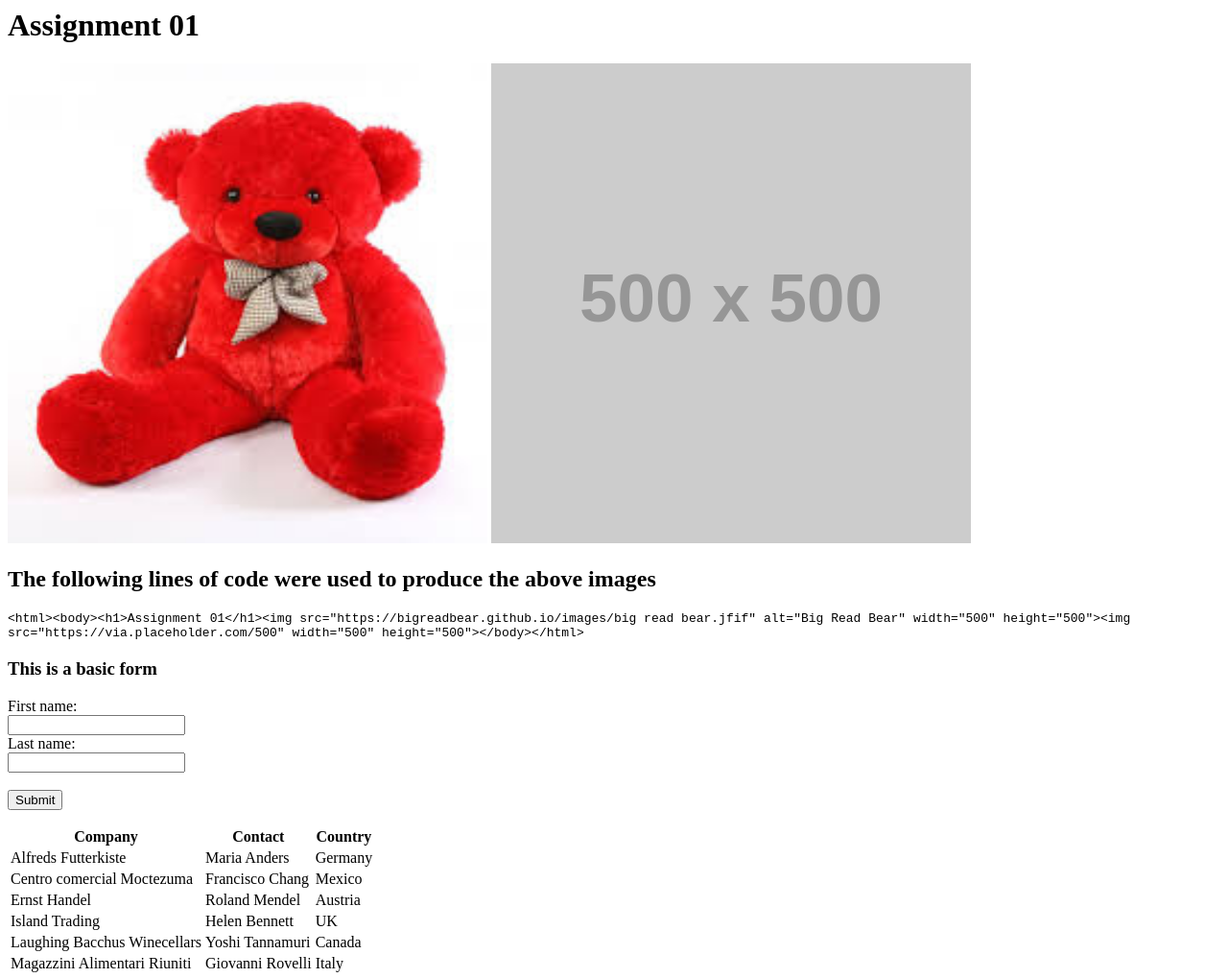
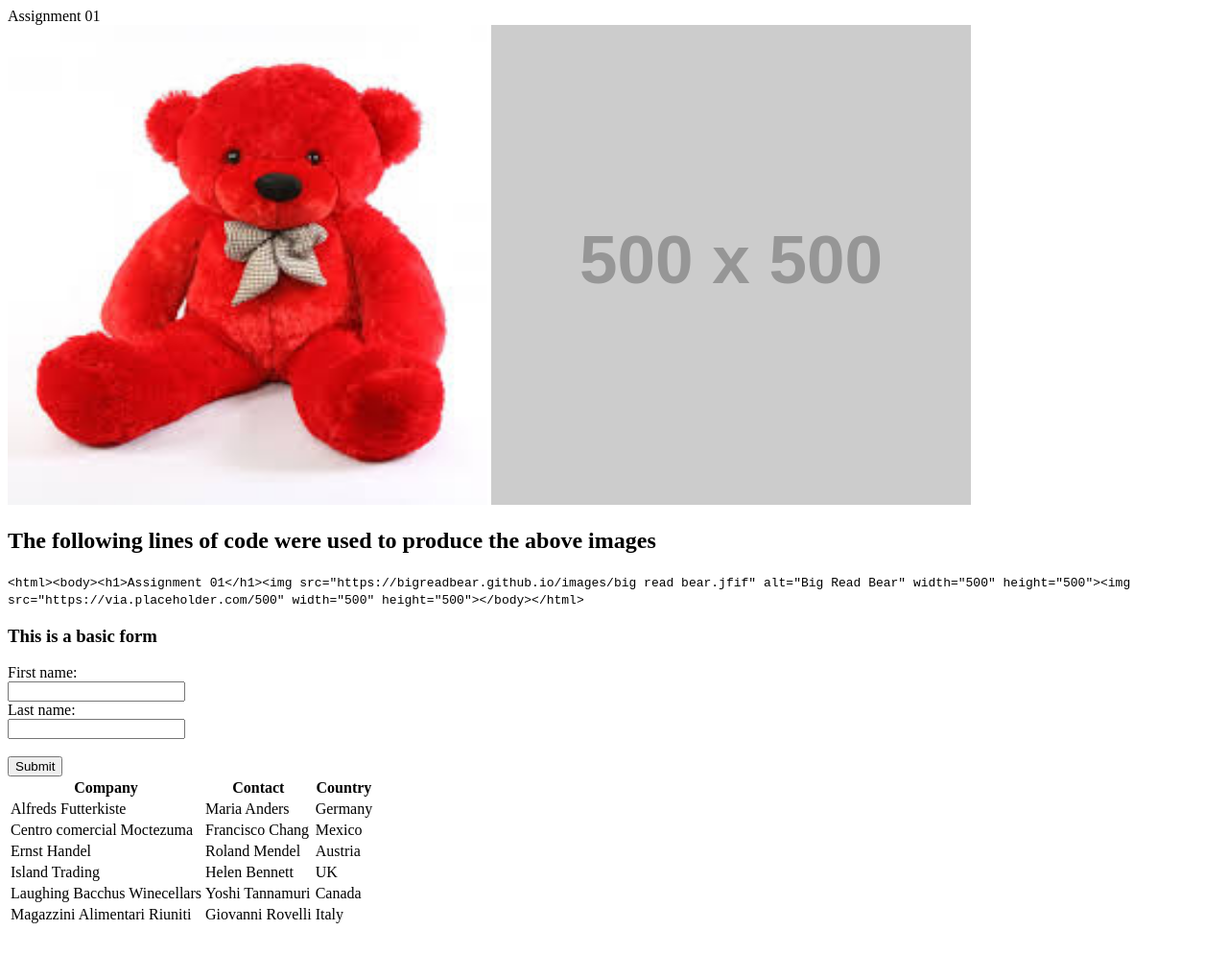
Before and after one commit to BigReadBear/bigreadbear.github.io, a plain HTML site: page assignments/assignment01.html in a window 1280 px wide. Shown: the whole page at 96% size. After the commit the page ends 973 px from the top, so only its background shows below. Drawn offline with Linux system fonts and the light colour scheme; placeholder pictures from the web are drawn by us.

Commit message:
Update assignment01.html

```diff
--- a/assignments/assignment01.html
+++ b/assignments/assignment01.html
@@ -1,13 +1,16 @@
-<html>
-  <body>
-    <h1>Assignment 01</h1>
+<!doctype html>
+<html lang="en">
+    <header>Assignment 01</header>
+
+    <body>
     <img src="https://bigreadbear.github.io/images/big read bear.jfif" alt="Big Read Bear" width="500" height="500">
     <img src="https://via.placeholder.com/500"    width="500" height="500">
+    <article>
 
-    <section>
+    <aside>
     <h2>The following lines of code were used to produce the above images</h2>
     <code>&lt;html&gt;&lt;body&gt;&lt;h1&gt;Assignment 01&lt;/h1&gt;&lt;img src=&quot;https://bigreadbear.github.io/images/big read bear.jfif&quot; alt=&quot;Big Read Bear&quot; width=&quot;500&quot; height=&quot;500&quot;&gt;&lt;img src=&quot;https://via.placeholder.com/500&quot;    width=&quot;500&quot; height=&quot;500&quot;&gt;&lt;/body&gt;&lt;/html&gt;</code>
-    </section>
+    </aside>
 
     <section>
       <h3>This is a basic form</h3>
@@ -58,5 +61,6 @@
   </tr>
 </table>
     </section>
-  </body>
+    </article>
+    </body>
 </html>
```
